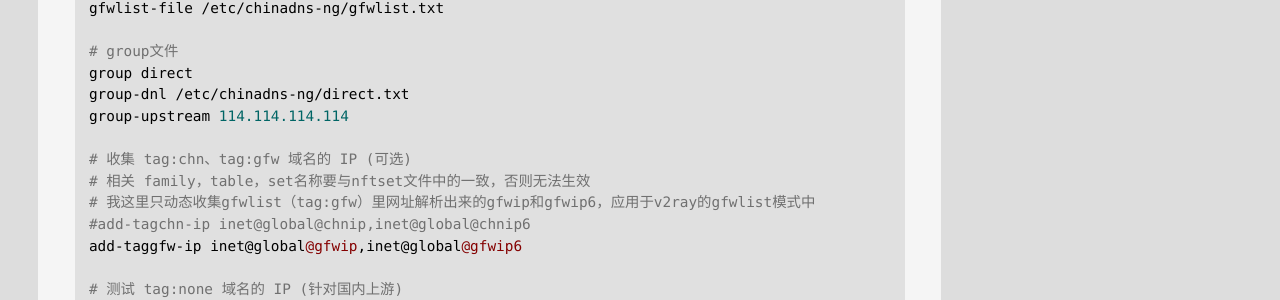
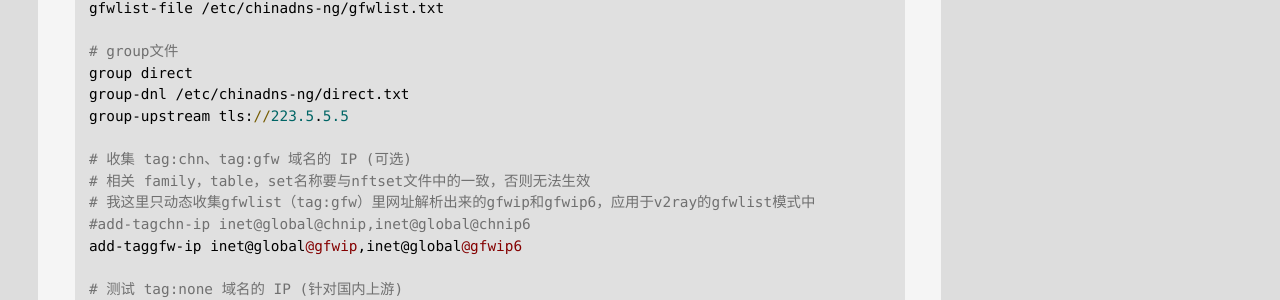
Before and after one commit to jibenfa/jibenfa.github.com, a Jekyll site: the page built from _posts/2025-08-19-E59CA8openwrtE4B88BE4BDBFE794A8chinadns-ngE690ADE9858Dv2rayE5AE9EE78EB0E9808FE6988EE4BBA3E79086.md, in a window 1280 px wide and 900 px high, scrolled down 2279 px. Shown: the part 195-495 px from the top of the window. Built offline with Jekyll 4.4.1, drawn with Linux system fonts in a browser that asks for light colours.

Commit message:
Update 2025-08-19-E59CA8openwrtE4B88BE4BDBFE794A8chinadns-ngE690ADE9858Dv2rayE5AE9EE78EB0E9808FE6988EE4BBA3E79086.md

```diff
--- a/_posts/2025-08-19-E59CA8openwrtE4B88BE4BDBFE794A8chinadns-ngE690ADE9858Dv2rayE5AE9EE78EB0E9808FE6988EE4BBA3E79086.md
+++ b/_posts/2025-08-19-E59CA8openwrtE4B88BE4BDBFE794A8chinadns-ngE690ADE9858Dv2rayE5AE9EE78EB0E9808FE6988EE4BBA3E79086.md
@@ -120,7 +120,7 @@ gfwlist-file /etc/chinadns-ng/gfwlist.txt
 # group文件
 group direct
 group-dnl /etc/chinadns-ng/direct.txt
-group-upstream 114.114.114.114
+group-upstream tls://223.5.5.5
 
 # 收集 tag:chn、tag:gfw 域名的 IP (可选)
 # 相关 family，table，set名称要与nftset文件中的一致，否则无法生效
```
